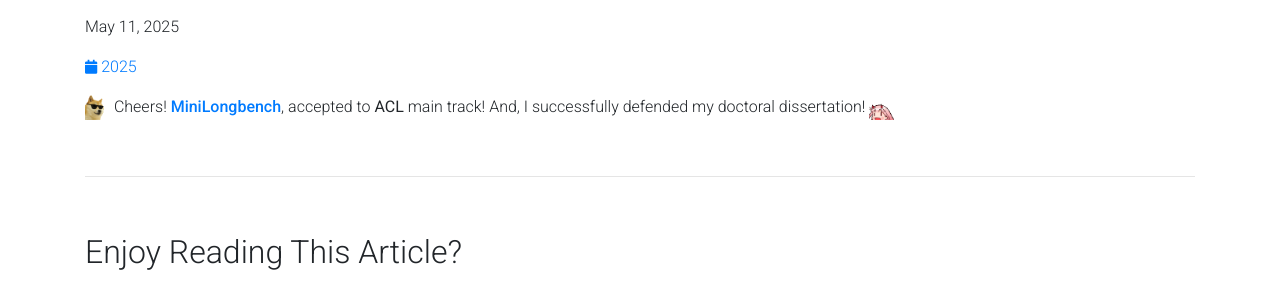
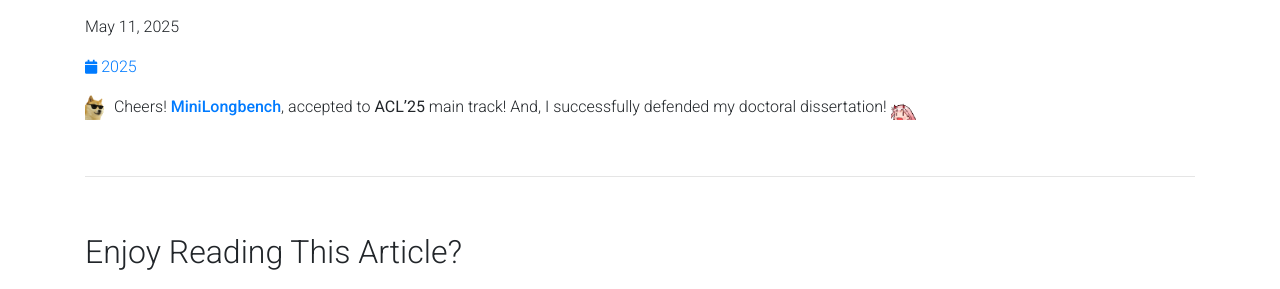
Before and after one commit to dedekinds/dedekinds.github.io, a Jekyll site: the page built from _news/announcement_14.md, in a window 1280 px wide. Shown: the part 169-458 px from the top of the page. Built offline with Jekyll 4.4.1, drawn with Linux system fonts in a browser that asks for light colours; nearby versions of some CDN libraries; library files that are not in the unit come from our copies; comment, search, counter and statistics services are not loaded; a style sheet for code colours, icons or effects is not loaded.

Commit message:
Update announcement_14.md

```diff
--- a/_news/announcement_14.md
+++ b/_news/announcement_14.md
@@ -5,4 +5,4 @@ inline: true
 ---
 
 <img src="https://github.com/dedekinds/dedekinds.github.io/raw/main/_pages/cool-doge.gif" width="25">  Cheers! <strong>[MiniLongbench](https://arxiv.org/)</strong>,
- accepted to <b>ACL</b> main track! And, I successfully defended my doctoral dissertation! <img src="https://github.com/dedekinds/dedekinds.github.io/raw/main/_pages/02_cheer.gif" width="25">
+ accepted to <b>ACL'25</b> main track! And, I successfully defended my doctoral dissertation! <img src="https://github.com/dedekinds/dedekinds.github.io/raw/main/_pages/02_cheer.gif" width="25">
```
